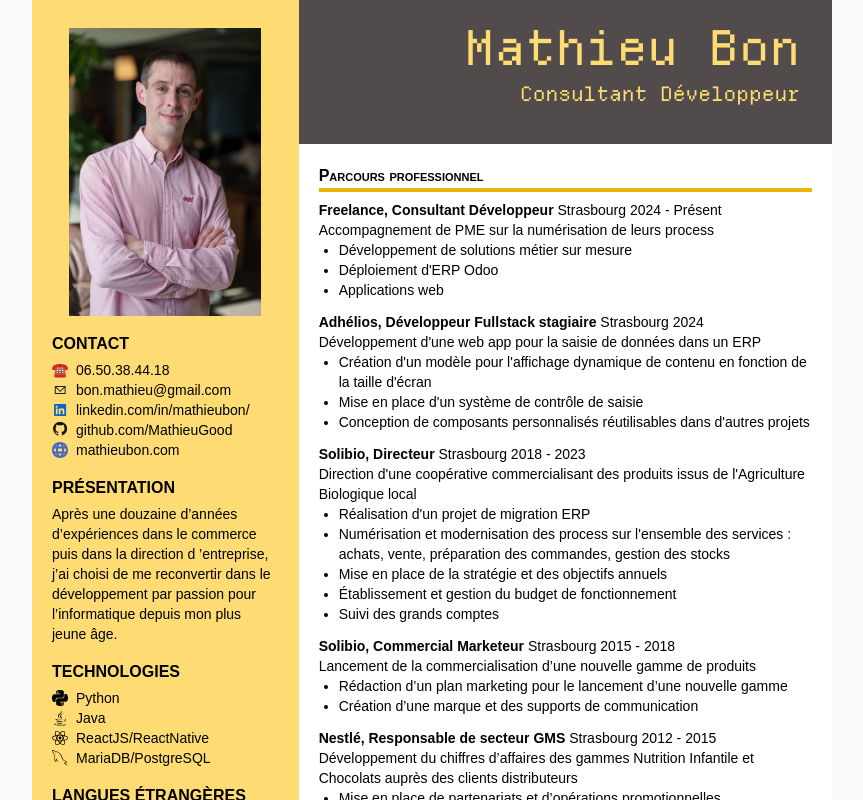
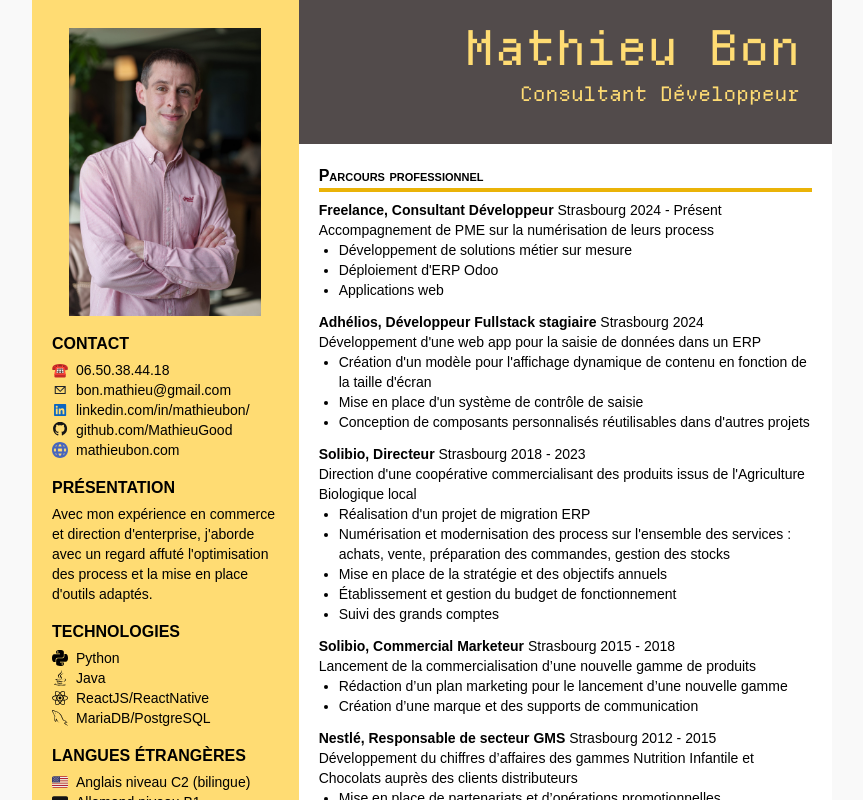
Before and after one commit to MathieuGood/mathieubon-resume, a React (Vite) app: page / in a window 1280 px wide. Shown: the top 800 px of the page, without its empty margins (208-1071 px from the left). Built offline with nearby package versions, Linux system fonts and the light colour scheme; a web font is replaced by a local one.

Commit message:
Updated presentation text. Updated target client to localhost instead of 0.0.0.0 in vite config.

```diff
--- a/src/data/profileData.json
+++ b/src/data/profileData.json
@@ -27,8 +27,7 @@
 				"imgSrc": "vectors/website.svg"
 			}
 		],
-
-		"presentation": "Après une douzaine d’années d’expériences dans le commerce puis dans la direction d ’entreprise, j’ai choisi de me reconvertir dans le développement par passion pour l’informatique depuis mon plus jeune âge.",
+		"presentation": "Avec mon expérience en commerce et direction d'enterprise, j'aborde avec un regard affuté l'optimisation des process et la mise en place d'outils adaptés.",
 
 		"technologies": [
 			{
--- a/tsconfig.app.json
+++ b/tsconfig.app.json
@@ -1,5 +1,6 @@
 {
   "compilerOptions": {
+    "incremental": true,
     "tsBuildInfoFile": "./node_modules/.tmp/tsconfig.app.tsbuildinfo",
     "target": "ES2020",
     "useDefineForClassFields": true,
@@ -19,8 +20,7 @@
     "strict": true,
     "noUnusedLocals": true,
     "noUnusedParameters": true,
-    "noFallthroughCasesInSwitch": true,
-    "noUncheckedSideEffectImports": true
+    "noFallthroughCasesInSwitch": true
   },
   "include": ["src"]
 }
--- a/tsconfig.node.json
+++ b/tsconfig.node.json
@@ -1,5 +1,6 @@
 {
   "compilerOptions": {
+    "incremental": true,
     "tsBuildInfoFile": "./node_modules/.tmp/tsconfig.node.tsbuildinfo",
     "target": "ES2022",
     "lib": ["ES2023"],
@@ -17,8 +18,7 @@
     "strict": true,
     "noUnusedLocals": true,
     "noUnusedParameters": true,
-    "noFallthroughCasesInSwitch": true,
-    "noUncheckedSideEffectImports": true
+    "noFallthroughCasesInSwitch": true
   },
   "include": ["vite.config.ts"]
 }
--- a/vite.config.ts
+++ b/vite.config.ts
@@ -5,6 +5,6 @@ import react from "@vitejs/plugin-react"
 export default defineConfig({
 	plugins: [react()],
 	server: {
-		host: "0.0.0.0"
+		host: "127.0.0.1"
 	}
 })
```
